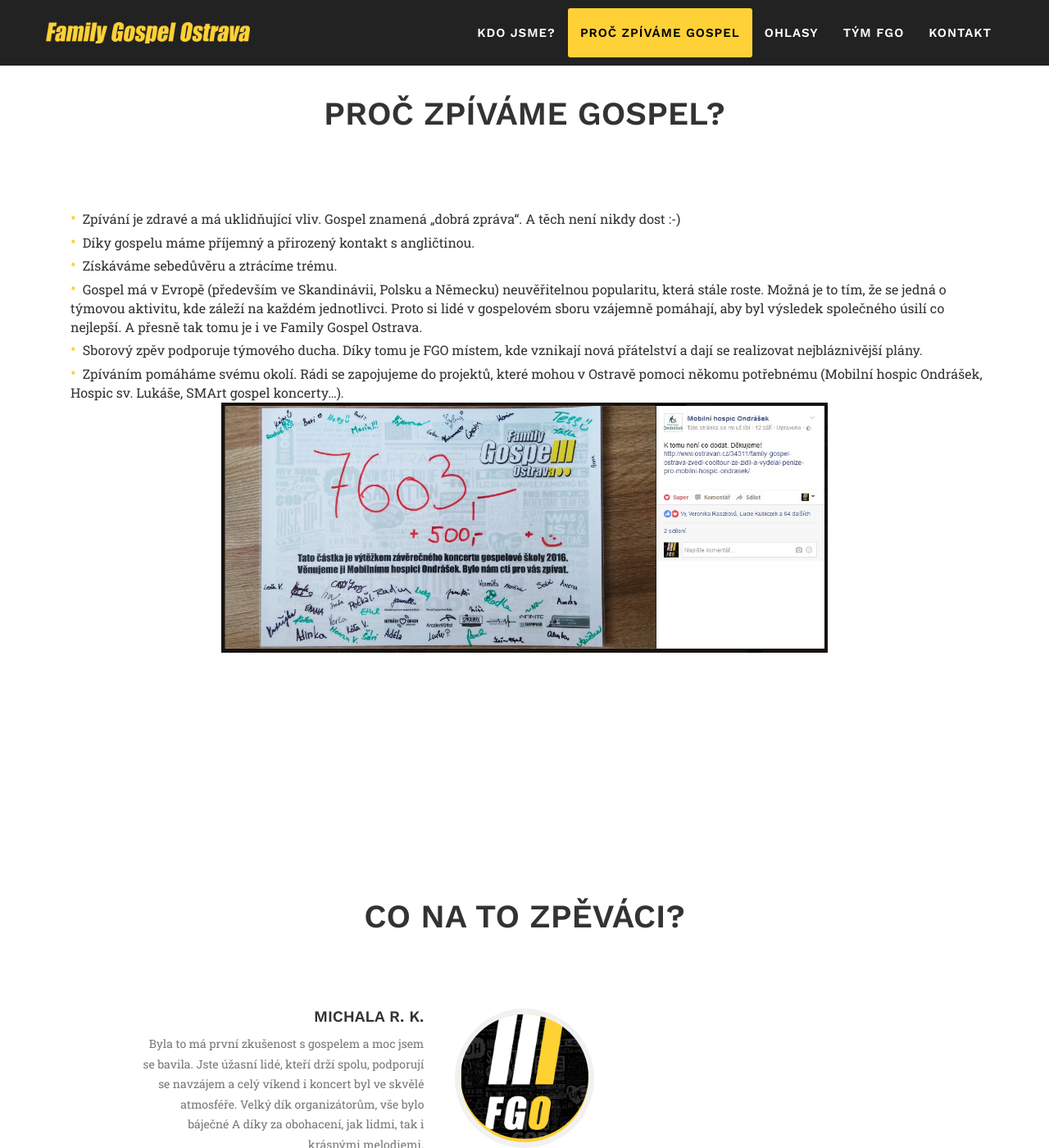
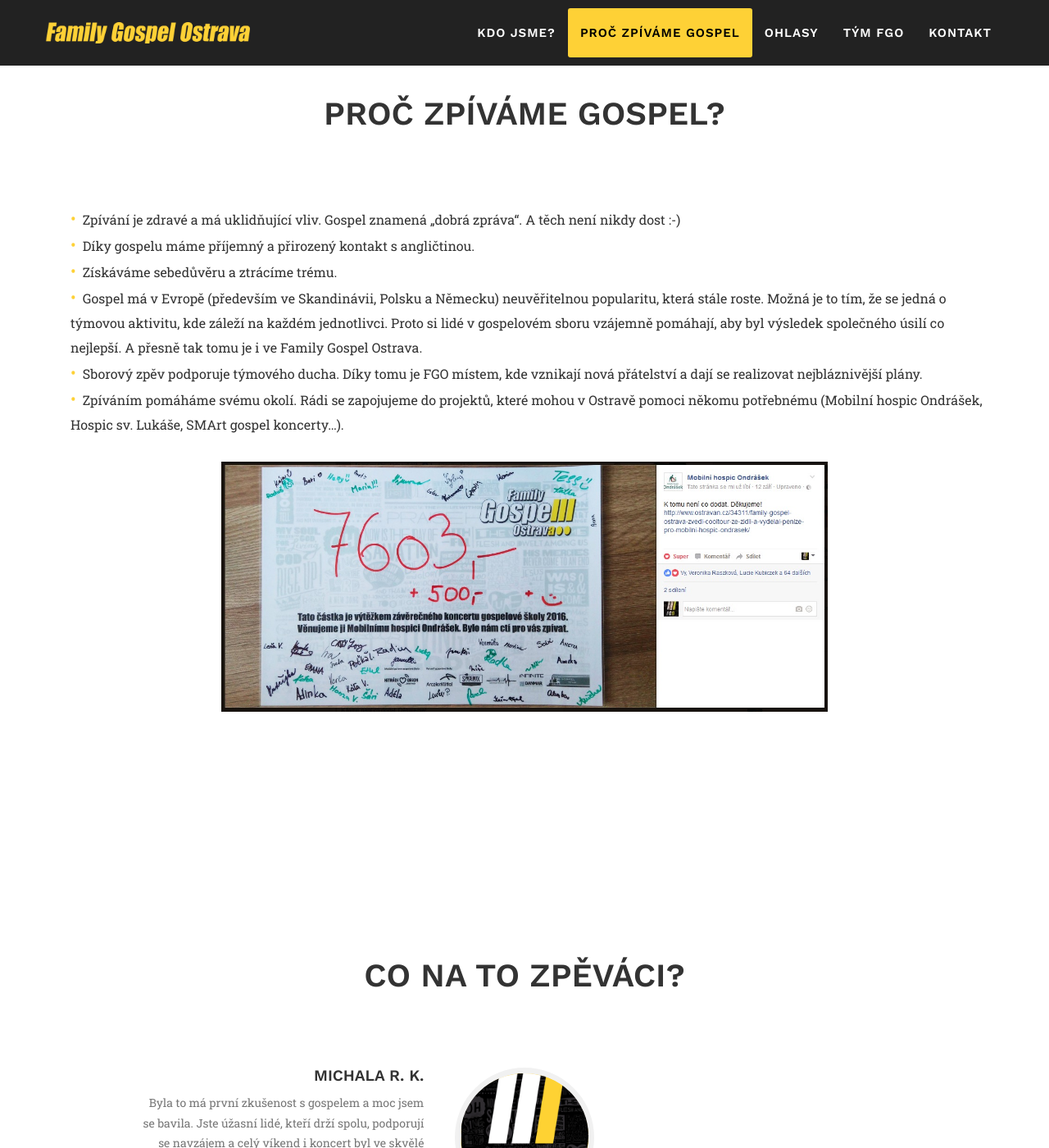
Before and after one commit to Janiczek/fgo-web, a Jekyll site: the page built from index.html, in a window 1280 px wide and 1400 px high, scrolled down 2476 px. Shown: the whole window at 82% size. Built offline with Jekyll 4.4.1, drawn with Linux system fonts in a browser that asks for light colours; some web fonts are replaced.

Commit message:
@ proc zpivame css

```diff
--- a/_includes/css/agency.css
+++ b/_includes/css/agency.css
@@ -868,14 +868,16 @@ ul.yellow {
   list-style: none;
   padding: 0;
   margin: 0;
+  margin-bottom: 30px;
 }
 
 ul.yellow li {
   padding-left: 16px;
+  line-height: 30px;
 }
 
 ul.yellow li:before {
-  content: "•"; /* Insert content that looks like bullets */
+  content: "•";
   padding-right: 8px;
   font-size: 20px;
   color: #{{ site.data.template.color.primary }};
```
